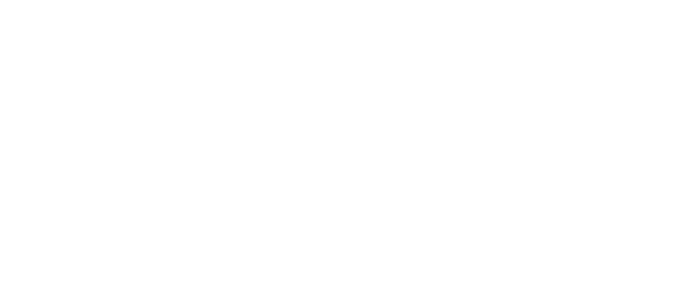
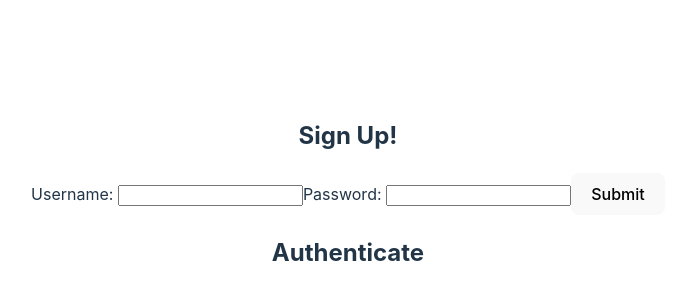
Before and after one commit to Mychael-FEWD/React-Form, a React (Vite) app: page / in a window 1280 px wide. Shown: the part 206-506 px from the top of the page, without its empty margins (292-968 px from the left). Built offline with nearby package versions, Linux system fonts and the light colour scheme.

Commit message:
Building basic form functionality

```diff
--- a/src/App.jsx
+++ b/src/App.jsx
@@ -1,9 +1,16 @@
-import { useState } from "react";
+// import { useState } from "react";
 
+import SignUpForm from "./components/SignUpForm.jsx";
+import Authenticate from "./components/Authenticate.jsx";
 import "./App.css";
 
 function App() {
-  return <></>;
+  return (
+    <>
+      <SignUpForm />
+      <Authenticate />
+    </>
+  );
 }
 
 export default App;
--- /dev/null
+++ b/src/components/Authenticate.jsx
@@ -0,0 +1,7 @@
+export default function Authenticate() {
+  return (
+    <>
+      <h2>Authenticate</h2>
+    </>
+  );
+}
--- /dev/null
+++ b/src/components/SignUpForm.jsx
@@ -0,0 +1,37 @@
+import { useState } from "react";
+
+export default function SignUpForm() {
+  const [username, setUsername] = useState("");
+  const [password, setPassword] = useState("");
+  const [error, setError] = useState(null);
+
+  async function handleSubmit(e) {
+    e.preventDefault();
+    console.log("Submit success!");
+  }
+
+  return (
+    <>
+      <h2>Sign Up!</h2>
+      <form onSubmit={handleSubmit}>
+        <label>
+          Username:{" "}
+          <input
+            value={username}
+            onChange={(e) => setUsername(e.target.value)}
+          />
+        </label>
+
+        <label>
+          Password:{" "}
+          <input
+            value={password}
+            onChange={(e) => setPassword(e.target.value)}
+          />
+        </label>
+
+        <button>Submit</button>
+      </form>
+    </>
+  );
+}
```
